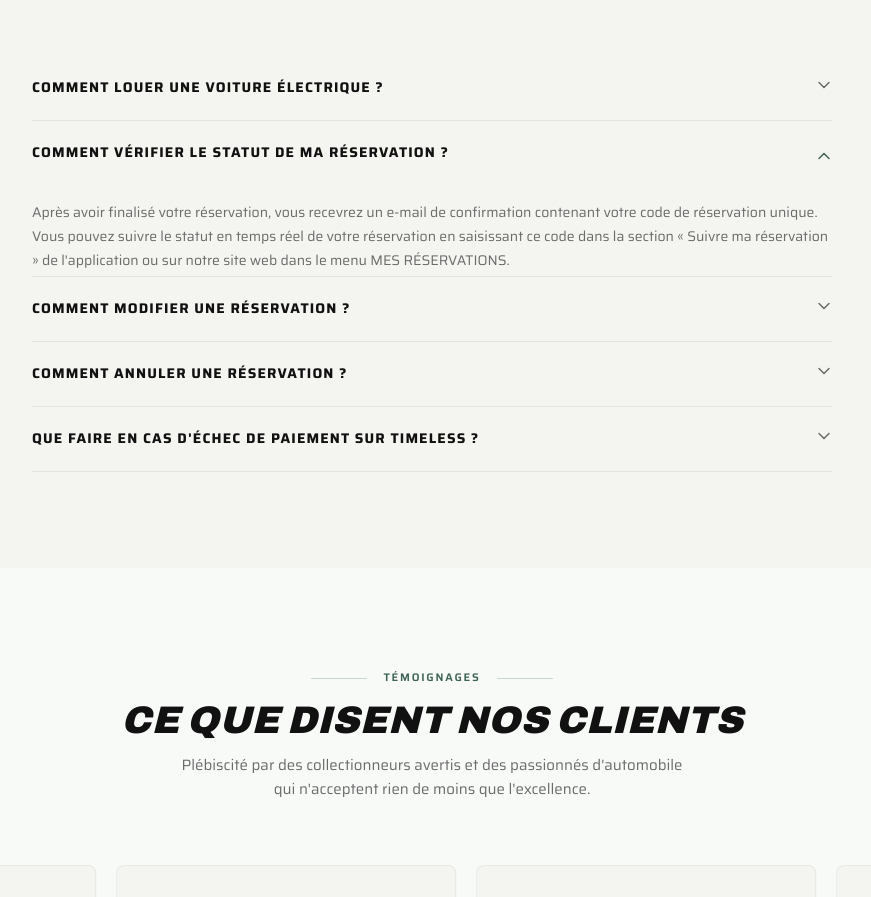
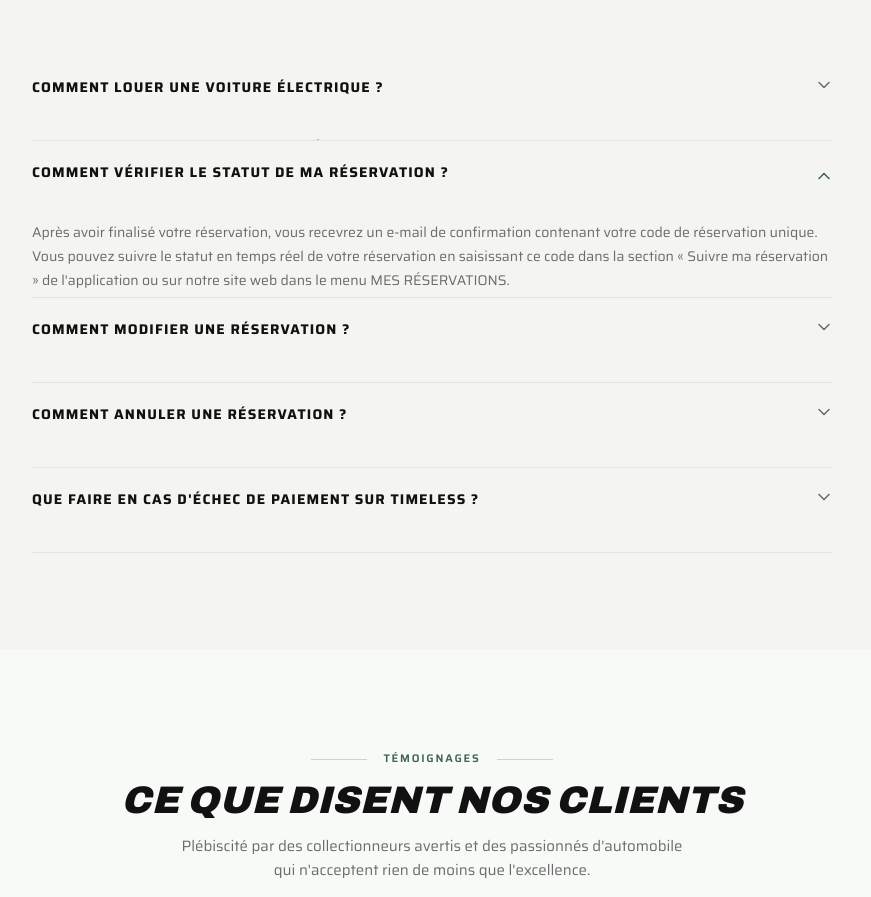
Before and after one commit to A2mpl/car-rental-propal, a Next.js app: page / in a window 1280 px wide. Shown: the part 4600-5497 px from the top of the page, without its empty margins (208-1079 px from the left). Built offline with nearby package versions, Linux system fonts and the light colour scheme; no server answers; grey boxes are pictures that could not be loaded.

Commit message:
improve lcp

```diff
--- a/components/sections/sellyourcar/SellYourCar.tsx
+++ b/components/sections/sellyourcar/SellYourCar.tsx
@@ -16,7 +16,6 @@ export default function SellYourCar() {
                 fill
                 sizes="(max-width: 768px) 100vw, (max-width: 1024px) 50vw, 45vw"
                 className={styles.img}
-                unoptimized
               />
             </div>
           </div>
--- a/components/sections/whyus/WhyUs.module.css
+++ b/components/sections/whyus/WhyUs.module.css
@@ -80,6 +80,11 @@
   overflow: hidden;
   background: var(--surface-2);
   cursor: pointer;
+  transition: transform 0.4s cubic-bezier(0.23, 1, 0.32, 1);
+}
+
+.imgCell:hover {
+  transform: translateY(-8px);
 }
 
 .imgCardLink:focus-visible .imgCell {
--- a/components/sections/whyus/WhyUs.tsx
+++ b/components/sections/whyus/WhyUs.tsx
@@ -1,5 +1,3 @@
-'use client';
-import { motion } from 'framer-motion';
 import { ArrowUpRight } from 'lucide-react';
 import Image from 'next/image';
 import Link from 'next/link';
@@ -28,13 +26,17 @@ export default function WhyUs() {
             className={styles.imgCardLink}
             aria-label="Voir les véhicules premium"
           >
-            <motion.div
-              whileHover={{ y: -8 }}
-              transition={{ duration: 0.4, ease: [0.23, 1, 0.32, 1] }}
+            <div
               className={`${styles.imgCell} ${styles.imgLarge}`}
               style={{ boxShadow: premiumWhiteHalo, borderRadius: '32px', overflow: 'hidden' }}
             >
-              <Image src="images/img_2.png" alt={evChargers.images[0].alt} fill className={styles.img} unoptimized />
+              <Image
+                src="/images/img_2.png"
+                alt={evChargers.images[0].alt}
+                fill
+                sizes="(max-width: 1023px) calc(100vw - 48px), 40vw"
+                className={styles.img}
+              />
               <div
                 style={{
                   position: 'absolute',
@@ -68,7 +70,7 @@ export default function WhyUs() {
                   Nos meilleurs véhicules disponibles
                 </p>
               </div>
-            </motion.div>
+            </div>
           </Link>
 
           <Link
@@ -76,18 +78,21 @@ export default function WhyUs() {
             className={styles.imgCardLink}
             aria-label="Voir les voitures sport et supercar"
           >
-            <motion.div
-              whileHover={{ y: -8 }}
+            <div
               className={`${styles.imgCell} ${styles.imgSmallB}`}
               style={{ borderRadius: '24px', boxShadow: premiumWhiteHalo, overflow: 'hidden' }}
             >
-              <Image src="images/img_1.png" alt={evChargers.images[2].alt} fill className={styles.img} unoptimized />
-            </motion.div>
+              <Image
+                src="/images/img_1.png"
+                alt={evChargers.images[2].alt}
+                fill
+                sizes="(max-width: 1023px) calc(50vw - 28px), 33vw"
+                className={styles.img}
+              />
+            </div>
           </Link>
 
-          <motion.div
-            whileHover={{ y: -8 }}
-            transition={{ duration: 0.4, ease: [0.23, 1, 0.32, 1] }}
+          <div
             className={`${styles.imgCell} ${styles.imgSmallA}`}
             style={{
               backgroundColor: 'var(--card-stat-bg)',
@@ -114,7 +119,7 @@ export default function WhyUs() {
             >
               Clients Satisfaits
             </span>
-          </motion.div>
+          </div>
         </div>
 
         <div className={styles.bottomRow}>
--- a/components/ui/accordion/AccordionItem.module.css
+++ b/components/ui/accordion/AccordionItem.module.css
@@ -40,11 +40,18 @@
 }
 
 .answerWrap {
+  display: grid;
+  grid-template-rows: 0fr;
   overflow: hidden;
-  transition: height 0.3s ease;
+  transition: grid-template-rows 0.3s ease;
+}
+
+.answerWrapOpen {
+  grid-template-rows: 1fr;
 }
 
 .answerInner {
+  min-height: 0;
   padding-top: 16px;
   padding-bottom: 4px;
 }
--- a/components/ui/accordion/AccordionItem.tsx
+++ b/components/ui/accordion/AccordionItem.tsx
@@ -1,19 +1,9 @@
 'use client';
 
-import { useEffect, useRef, useState } from 'react';
 import type { AccordionItemProps } from '@/components/ui/accordion/types';
 import styles from './AccordionItem.module.css';
 
 export default function AccordionItem({ question, answer, isOpen, onToggle }: AccordionItemProps) {
-  const contentRef = useRef<HTMLDivElement>(null);
-  const [contentHeight, setContentHeight] = useState(0);
-
-  useEffect(() => {
-    if (contentRef.current) {
-      setContentHeight(contentRef.current.scrollHeight);
-    }
-  }, []);
-
   return (
     <div className={styles.item}>
       <button type="button" onClick={onToggle} aria-expanded={isOpen} className={styles.trigger}>
@@ -33,11 +23,10 @@ export default function AccordionItem({ question, answer, isOpen, onToggle }: Ac
       </button>
 
       <div
-        className={styles.answerWrap}
-        style={{ height: isOpen ? `${contentHeight}px` : '0px' }}
+        className={[styles.answerWrap, isOpen ? styles.answerWrapOpen : ''].join(' ')}
         aria-hidden={!isOpen}
       >
-        <div ref={contentRef} className={styles.answerInner}>
+        <div className={styles.answerInner}>
           <p className={styles.answer}>{answer}</p>
         </div>
       </div>
```
